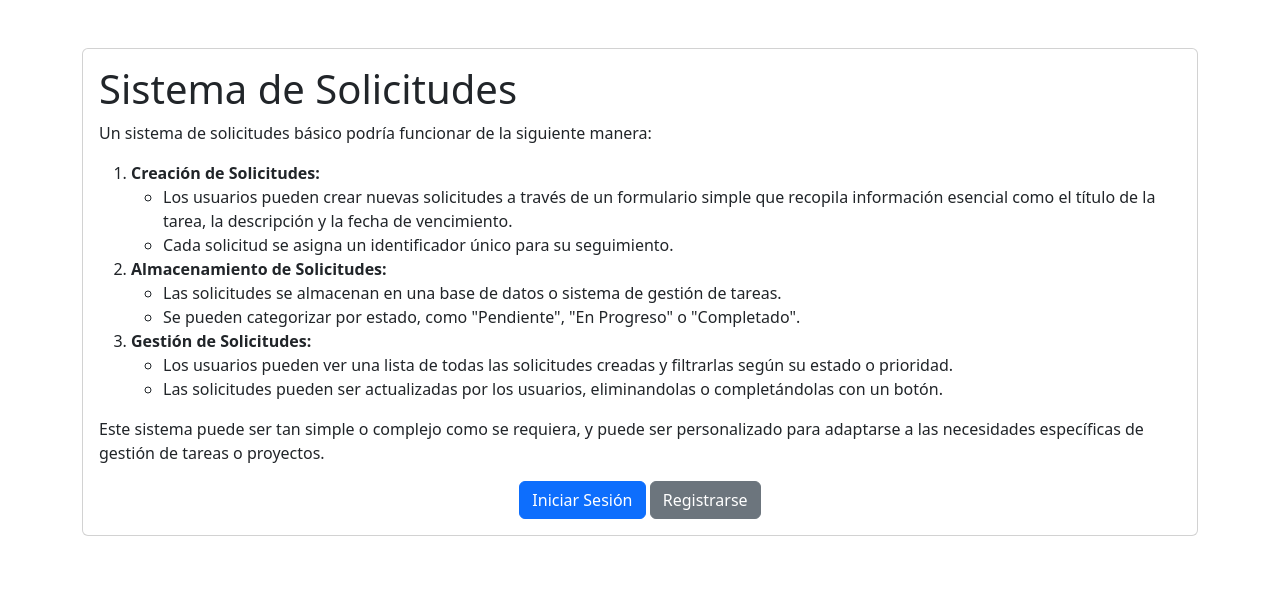
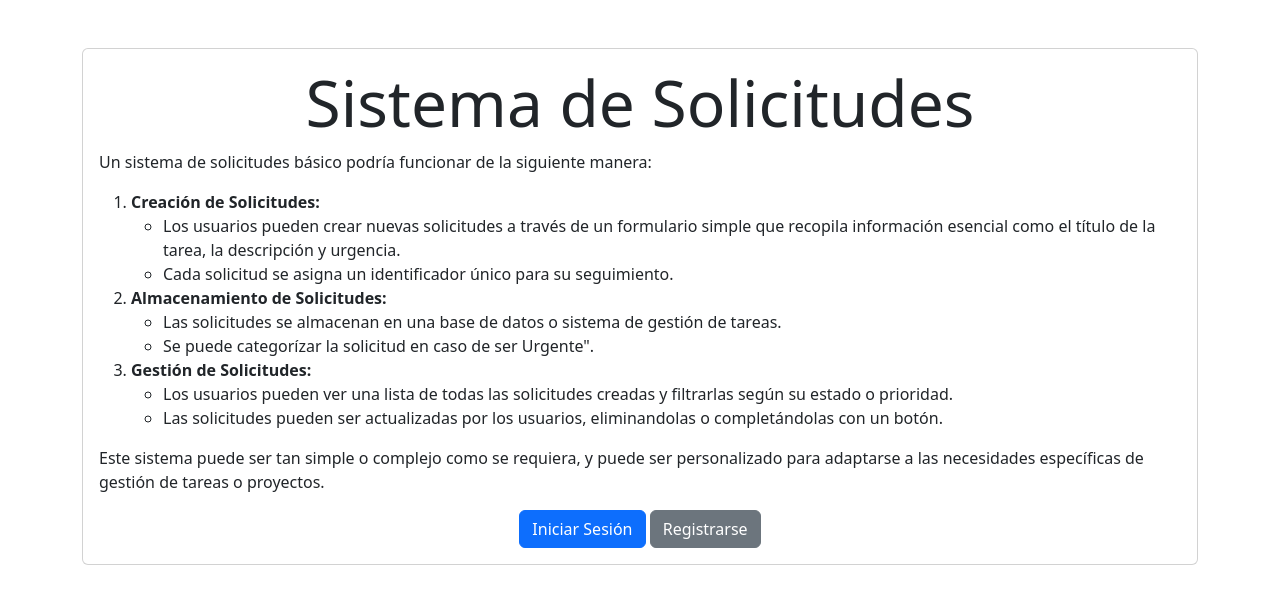
Before and after one commit to julianpenacun/helpdesk, a Django app: page / in a window 1280 px wide. Shown: the part 56-660 px from the top of the page. Run offline with Django 5.2, Linux system fonts and the light colour scheme.

Commit message:
Cambios sobre index.html

```diff
--- a/Solicitud/templates/html/index.html
+++ b/Solicitud/templates/html/index.html
@@ -5,20 +5,20 @@
 <main class='container py-5'>
     <section class="card card-body">
 
-        <h1 class="">Sistema de Solicitudes</h1>
+        <h1 class=" display-3 text-center">Sistema de Solicitudes</h1>
         <p>Un sistema de solicitudes básico podría funcionar de la siguiente manera:</p>
         <ol>
             <li><strong>Creación de Solicitudes:</strong>
                 <ul>
                     <li>Los usuarios pueden crear nuevas solicitudes a través de un formulario simple que recopila
-                        información esencial como el título de la tarea, la descripción y la fecha de vencimiento.</li>
+                        información esencial como el título de la tarea, la descripción y urgencia.</li>
                     <li>Cada solicitud se asigna un identificador único para su seguimiento.</li>
                 </ul>
             </li>
             <li><strong>Almacenamiento de Solicitudes:</strong>
                 <ul>
                     <li>Las solicitudes se almacenan en una base de datos o sistema de gestión de tareas.</li>
-                    <li>Se pueden categorizar por estado, como "Pendiente", "En Progreso" o "Completado".</li>
+                    <li>Se puede categorízar la solicitud en caso de ser Urgente".</li>
                 </ul>
             </li>
             <li><strong>Gestión de Solicitudes:</strong>
--- a/requirements.txt
+++ b/requirements.txt
@@ -1,6 +1,7 @@
 asgiref==3.7.2
 Brotli==1.1.0
 click==8.1.7
+colorama==0.4.6
 dj-database-url==2.1.0
 Django==5.0.3
 gunicorn==21.2.0
@@ -9,5 +10,6 @@ packaging==24.0
 psycopg2-binary==2.9.9
 sqlparse==0.4.4
 typing_extensions==4.10.0
+tzdata==2024.1
 uvicorn==0.28.1
 whitenoise==6.6.0
```
